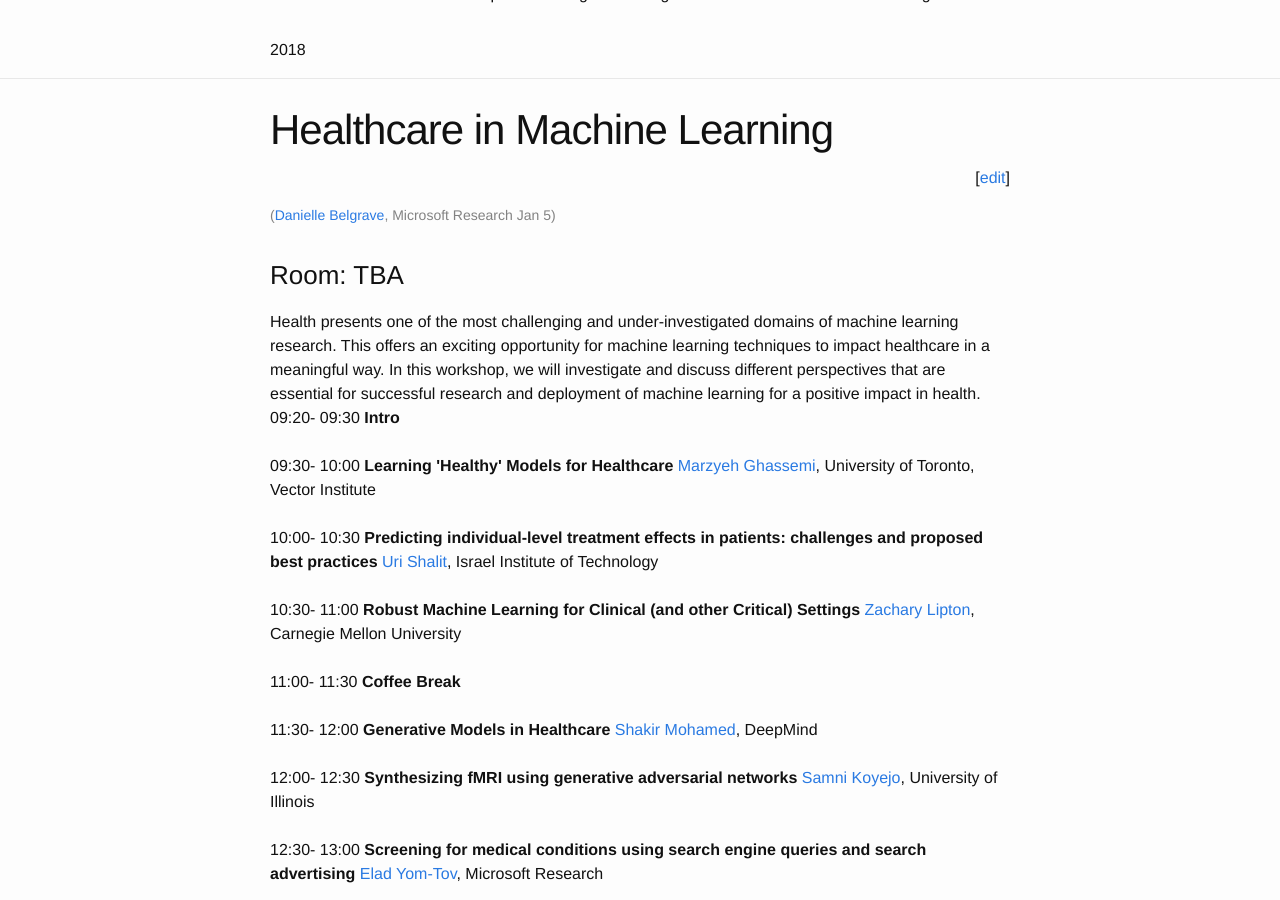
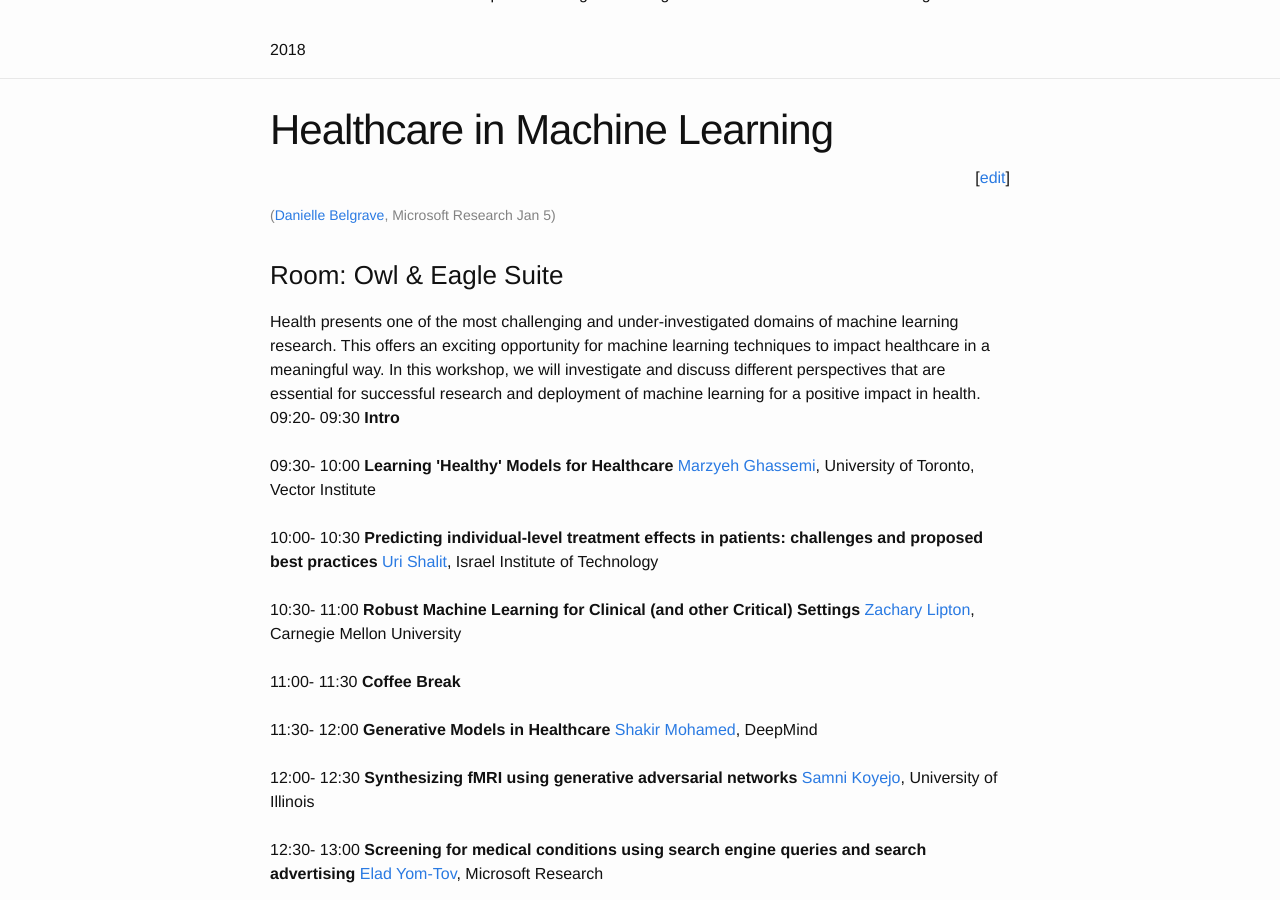
Before and after one commit to dalimeeting/dalimeeting.github.io, a Jekyll site: the page built from _posts/2019-01-05-workshop-HealthcareML.md, in a window 1280 px wide and 900 px high, scrolled down 385 px. Built offline with Jekyll 4.4.1, drawn with Linux system fonts in a browser that asks for light colours.

Commit message:
Update 2019-01-05-workshop-HealthcareML.md

```diff
--- a/_posts/2019-01-05-workshop-HealthcareML.md
+++ b/_posts/2019-01-05-workshop-HealthcareML.md
@@ -10,7 +10,7 @@ organizers:
   family:  Belgrave
   url: https://www.microsoft.com/en-us/research/people/dabelgra/
   institute: Microsoft Research
-room: "TBA"
+room: "Owl & Eagle Suite"
 show_abstracts: true
 talks:
 - title: "Intro"
```
